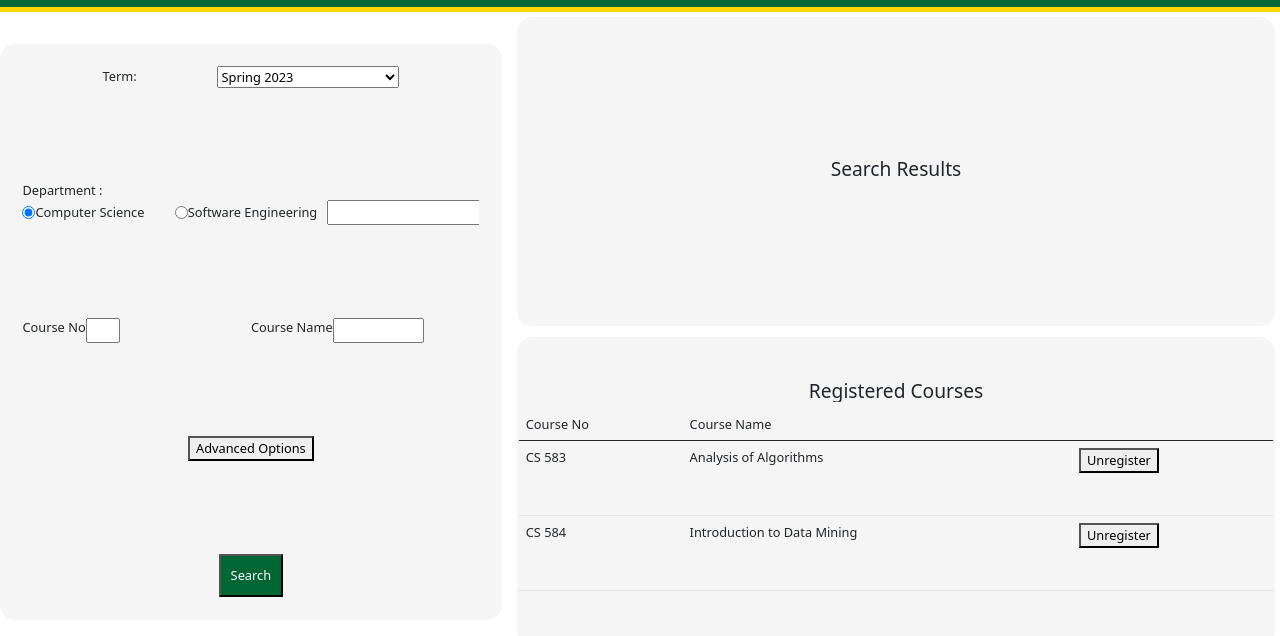
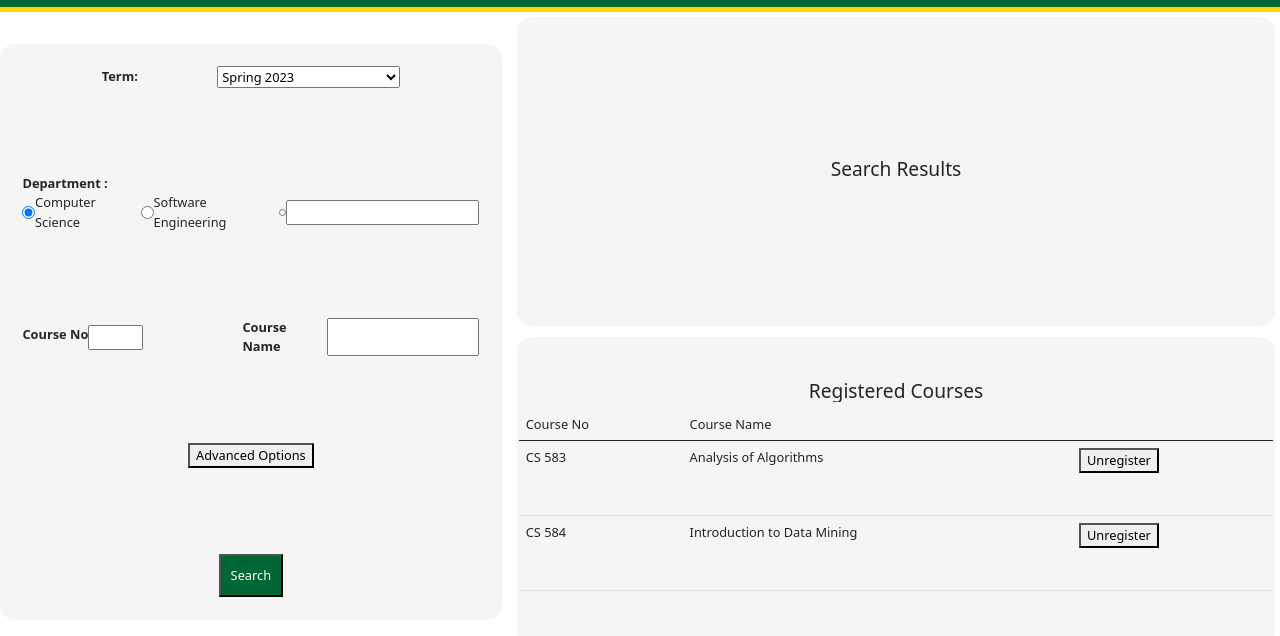
Before and after one commit to praneethravuri/Patriot-Board, a plain HTML site: page Registration.html in a window 1280 px wide. Shown: the part 80-716 px from the top of the page. Drawn offline with nearby package versions, Linux system fonts and the light colour scheme.

Commit message:
Bootstrap added 2

```diff
--- a/CSS/registration.css
+++ b/CSS/registration.css
@@ -43,7 +43,7 @@ select{
           width:40%
       }
 #cName{
-          width:40%
+          width:65%
       }
 
 .groupOfInput{
@@ -51,7 +51,7 @@ select{
           flex-direction:column;
       }
       #cno{
-          width: 15%;
+          width: 25%;
       }
 
 
@@ -113,11 +113,11 @@ min-height : 60%;
 }
 
 .close{
-width : 58%;
 display : flex;
 
 }
 
 label{
+font-weight: bold;
 display : flex;
 }
--- a/Registration.html
+++ b/Registration.html
@@ -29,7 +29,7 @@
     <div id="col-1">
         <form>
             <div class="groupOfForm">
-                <lable> Term:</lable>
+                <label> Term:</label>
                 <select>
                     <option value="Spring-2023" selected>Spring 2023</option>
                     <option value="Summer-2023">Summer-2023</option>
```
